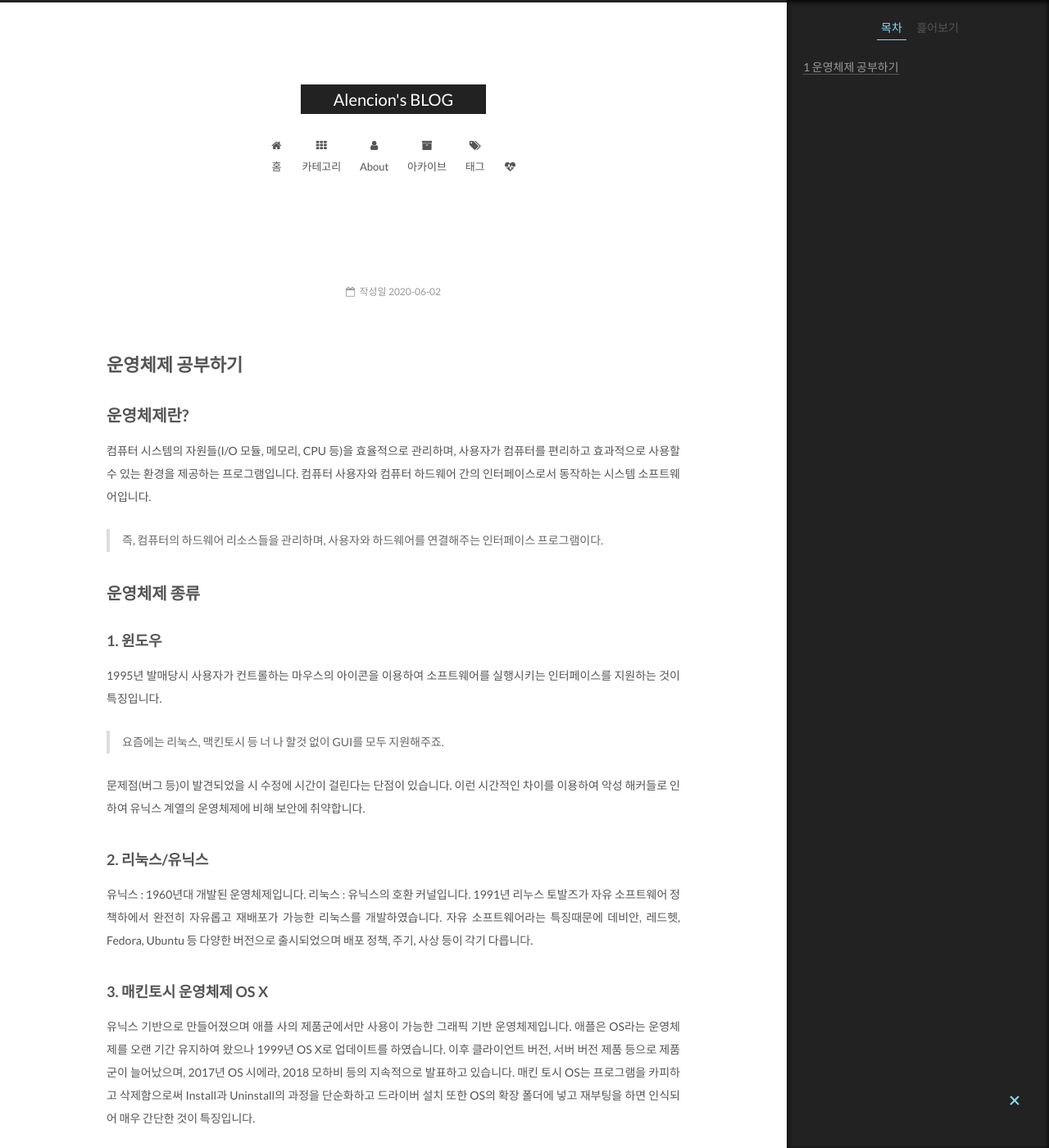
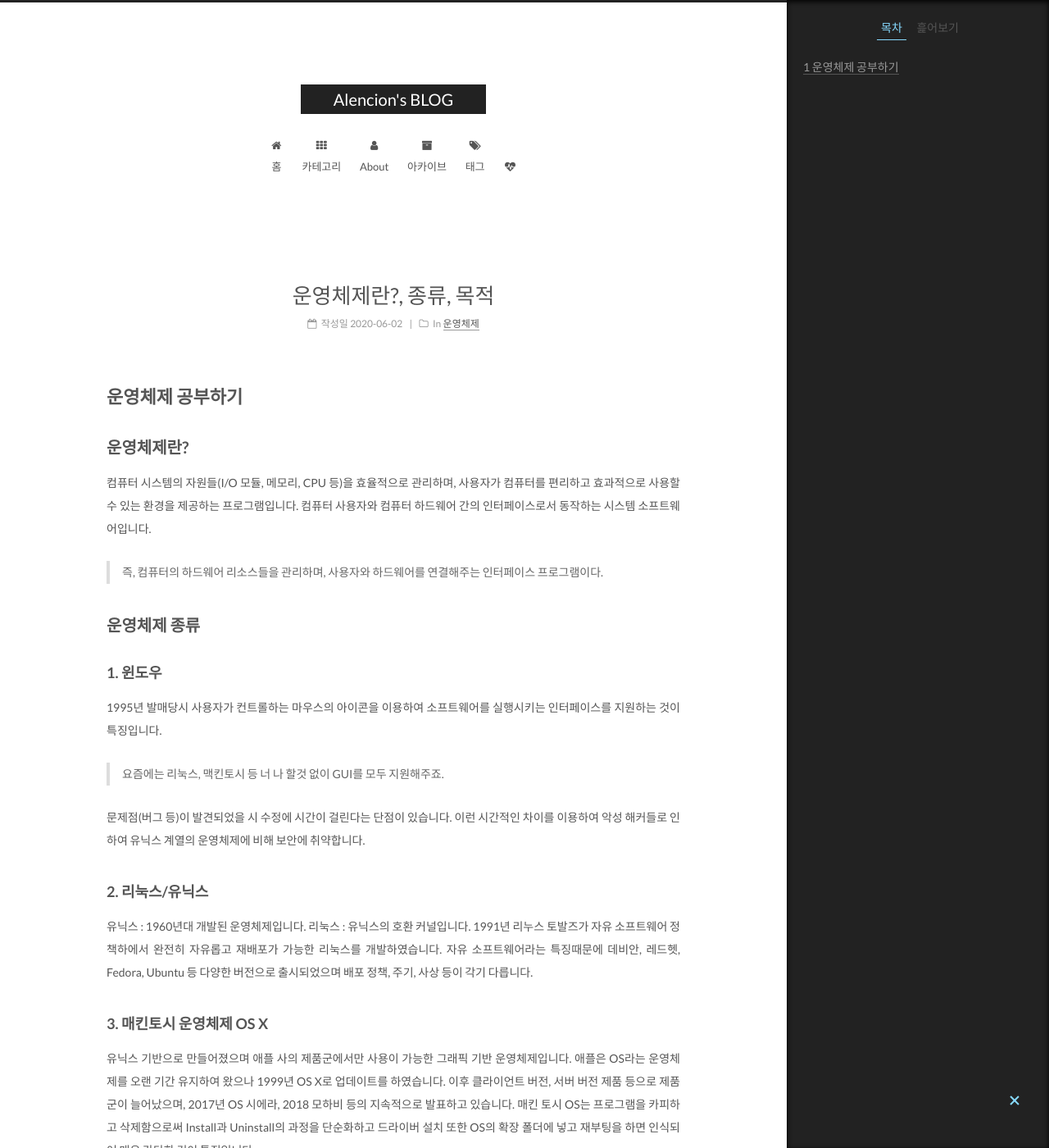
Before and after one commit to Alencion/alencion.github.io, a Jekyll site: the page built from _posts/2020-06-02-operation_system_1.md, in a window 1280 px wide and 1400 px high. Shown: the whole window at 82% size. Built offline with Jekyll 4.4.1, drawn with Linux system fonts in a browser that asks for light colours.

Commit message:
modify: 운영체제 제목 수정

```diff
--- a/_posts/2020-06-02-operation_system_1.md
+++ b/_posts/2020-06-02-operation_system_1.md
@@ -1,8 +1,8 @@
 ---
-title: [운영체제] 운영체제란?, 종류, 목적
-description: 운영체제 공부하기.
+title: 운영체제란?, 종류, 목적
+description: 운영체제 공부하기. 운영체제 정의와 종류, 목적에 대해 알아보자.
 categories:
- - TIL
+ - 운영체제
 tags: Operating-System
 ---
 
```
